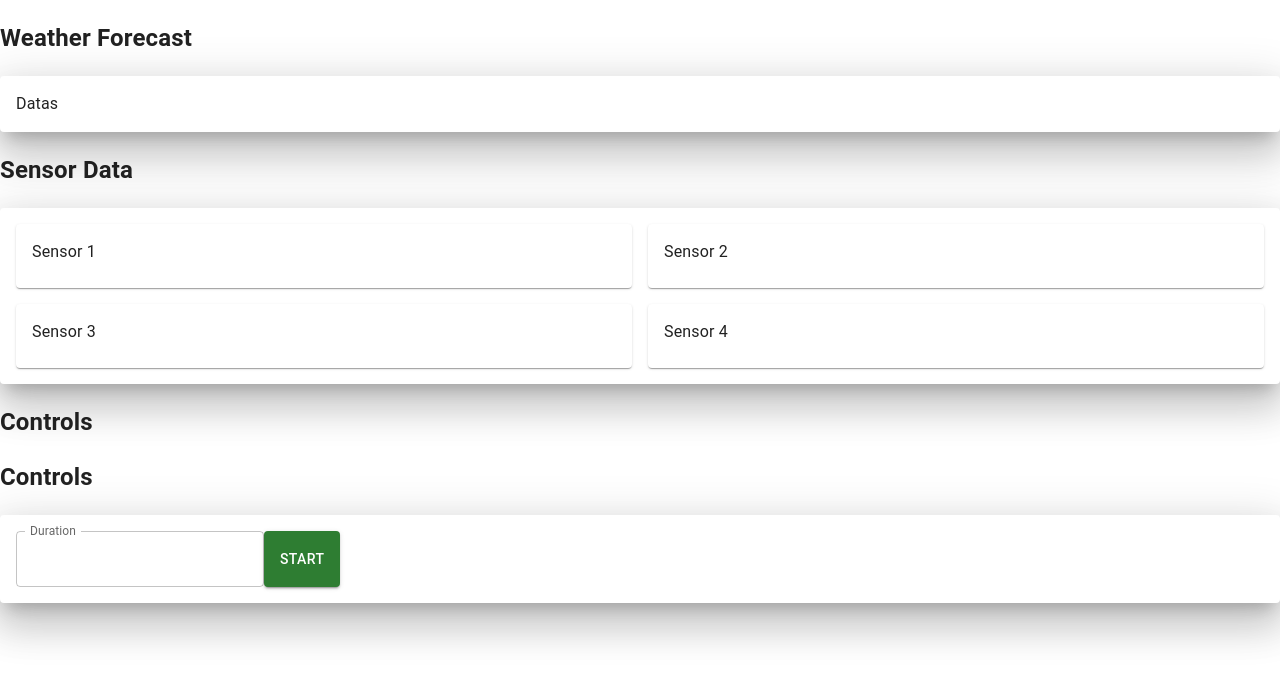
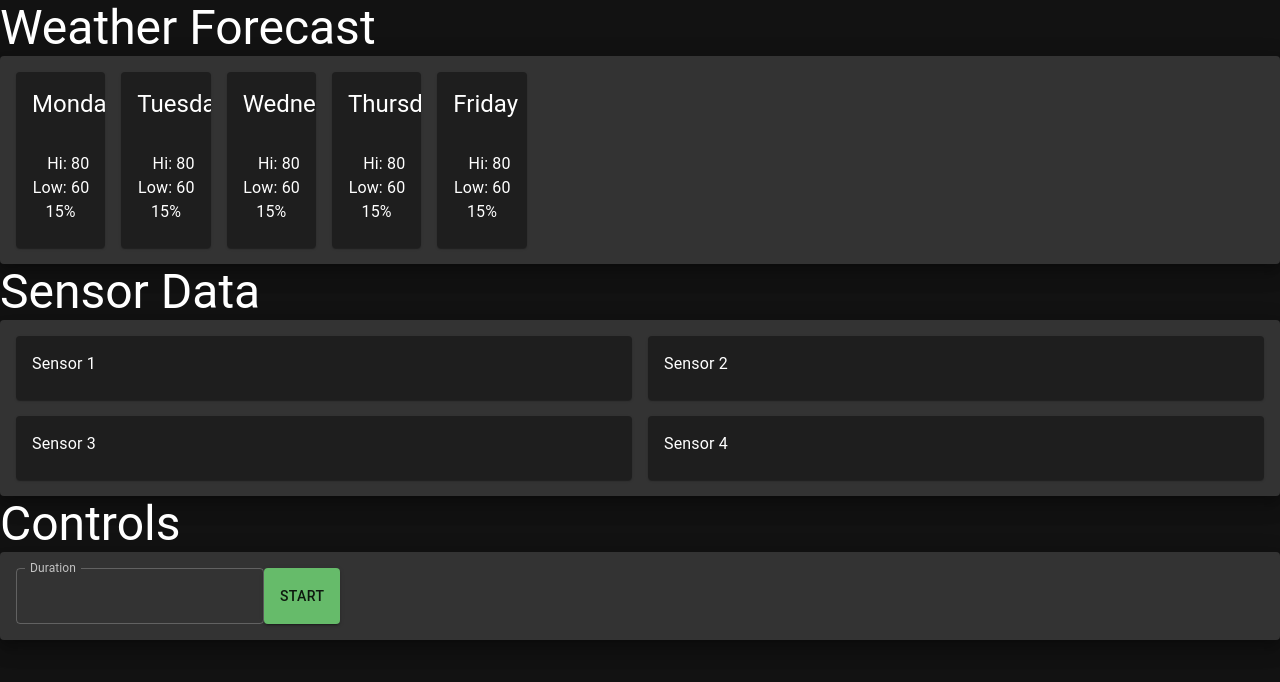
Before and after one commit to k1gardi/gardener-web, a React (Create React App) app in the folder client/: page / in a window 1280 px wide. Shown: the top 682 px of the page. Built offline with nearby package versions, Linux system fonts and the light colour scheme.

Commit message:
initial weather tile styling

```diff
--- a/client/package.json
+++ b/client/package.json
@@ -3,6 +3,7 @@
   "version": "0.1.0",
   "private": true,
   "dependencies": {
+    "@emotion/react": "^11.5.0",
     "@emotion/styled": "^11.3.0",
     "@mui/icons-material": "^5.0.4",
     "@mui/material": "^5.0.4",
--- a/client/src/App.tsx
+++ b/client/src/App.tsx
@@ -9,7 +9,7 @@ import "./App.css";
 
 const darkTheme = createTheme({
   palette: {
-    mode: "light",
+    mode: "dark",
   },
 });
 
--- a/client/src/common/mock-weather.tsx
+++ b/client/src/common/mock-weather.tsx
@@ -1,35 +1,41 @@
 import type {WeatherArray} from 'client/src/common/types';
+import icon from 'client/src/assets/sunny.png';
 
 export const mockWeather = () => {
   return Promise.resolve(([
     {
+      day: "Monday",
       high: "80",
       low: "60",
-      icon: "assets/sunny.png",
+      icon: icon,
       precip: "15%",
     },
     {
+      day: "Tuesday",
       high: "80",
       low: "60",
-      icon: "assets/sunny.png",
+      icon: icon,
       precip: "15%",
     },
     {
+      day: "Wednesday",
       high: "80",
       low: "60",
-      icon: "assets/sunny.png",
+      icon: icon,
       precip: "15%",
     },
     {
+      day: "Thursday",
       high: "80",
       low: "60",
-      icon: "assets/sunny.png",
+      icon: icon,
       precip: "15%",
     },
     {
+      day: "Friday",
       high: "80",
       low: "60",
-      icon: "assets/sunny.png",
+      icon: icon,
       precip: "15%",
     },
   ]) as WeatherArray);
--- a/client/src/common/types.ts
+++ b/client/src/common/types.ts
@@ -1,4 +1,5 @@
 export interface WeatherData {
+    day: string;
     high: string;
     low: string;
     icon: string;
--- a/client/src/common/weather-query-provider.tsx
+++ b/client/src/common/weather-query-provider.tsx
@@ -1,8 +1,7 @@
 import {useState, createContext, useContext} from "react";
-import type {ReactNode, FunctionComponent, ReactElement} from "react";
+import type {ReactNode, FunctionComponent} from "react";
 import {
   useQuery,
-  useQueryClient,
   QueryClient,
   QueryClientProvider,
 } from "react-query";
@@ -31,7 +30,7 @@ const WeatherFetcher: FunctionComponent<{children?: ReactNode}> = ({
 
   useQuery("weather", mockWeather, {
     cacheTime: Infinity,
-    enabled: context.length == 0,
+    enabled: context.length === 0,
     onSuccess: (data) => {
       setContext(data);
     },
@@ -43,7 +42,7 @@ const WeatherFetcher: FunctionComponent<{children?: ReactNode}> = ({
   );
 };
 
-export const useCount = () => {
+export const useWeather = () => {
   const context = useContext(WeatherContext);
 
   if (context === undefined) {
--- a/client/src/components/controls.tsx
+++ b/client/src/components/controls.tsx
@@ -1,10 +1,15 @@
+import {Paper, Typography} from "@mui/material";
 import {ManualTimer} from "./manual-control";
 
 export const Controls = () => {
   return (
     <div>
-      <h2>Controls</h2>
-      <ManualTimer />
+      <Typography variant="h3" component="h2">
+        Controls
+      </Typography>
+      <Paper elevation={12}>
+        <ManualTimer />
+      </Paper>
     </div>
   );
 };
--- a/client/src/components/manual-control.tsx
+++ b/client/src/components/manual-control.tsx
@@ -1,7 +1,6 @@
-import {useRef, useState} from "react";
+import {useState} from "react";
 import type {ChangeEvent} from "react";
 import {
-  Paper,
   Box,
   Alert,
   TextField,
@@ -75,9 +74,6 @@ export const ManualTimer = () => {
   );
 
   return (
-    <div>
-      <h2>Controls</h2>
-      <Paper elevation={24}>
     <Box p={2}>
       <FormGroup row>
         <TextField
@@ -116,7 +112,5 @@ export const ManualTimer = () => {
         </Snackbar>
       </FormGroup>
     </Box>
-      </Paper>
-    </div>
   );
 };
--- a/client/src/components/sensor-data.tsx
+++ b/client/src/components/sensor-data.tsx
@@ -3,8 +3,10 @@ import {Grid, Card, CardContent, Typography, Paper, Box} from "@mui/material";
 export const SensorData = () => {
   return (
     <div>
-      <h2>Sensor Data</h2>
-      <Paper elevation={24}>
+      <Typography variant="h3" component="h2">
+        Sensor Data
+      </Typography>
+      <Paper elevation={12}>
         <Box p={2}>
           <Grid container spacing={2}>
             <Grid item xs={6}>
--- a/client/src/components/weather-forecast.tsx
+++ b/client/src/components/weather-forecast.tsx
@@ -1,12 +1,65 @@
-import {Paper, Box, Typography} from "@mui/material";
+import {
+  Paper,
+  Box,
+  Grid,
+  Card,
+  CardContent,
+  Typography,
+  CardHeader,
+} from "@mui/material";
+import {useWeather} from "../common/weather-query-provider";
+import {css} from "@emotion/react";
 
 export const WeatherForecast = () => {
+  const weatherData = useWeather();
+
   return (
     <div>
-      <h2>Weather Forecast</h2>
-      <Paper elevation={24}>
+      <Typography variant="h3" component="h2">
+        Weather Forecast
+      </Typography>
+      <Paper elevation={12}>
         <Box p={2}>
-          <Typography>Datas</Typography>
+          <Grid container spacing={2}>
+            {weatherData.length === 0 ? (
+              <Typography>Unable to fetch weather data</Typography>
+            ) : (
+              weatherData.map((day, index) => {
+                return (
+                  <Grid item xs={1}>
+                    {/* <p key={`weather-tile-${index}`}>
+                      {`${day.high}, ${day.low}, ${day.icon}, ${day.precip}, `}
+                    </p> */}
+                    <Card>
+                      <CardHeader title={day.day} sx={{padding: "0 8 0 8"}} />
+                      <CardContent>
+                        <div
+                          style={{
+                            display: "flex",
+                            flexDirection: "row",
+                            justifyContent: 'space-between',
+                          }}
+                        >
+                          <img
+                            src={day.icon}
+                            alt=""
+                            style={{objectFit: "contain"}}
+                          />
+                          <div style={{}}>
+                            <Typography sx={{textAlign: 'right'}}>Hi: {day.high}</Typography>
+                            <Typography sx={{textAlign: 'right'}}>Low: {day.low}</Typography>
+                          </div>
+                        </div>
+                        <p style={{margin: 0, textAlign: "center"}}>
+                          {day.precip}
+                        </p>
+                      </CardContent>
+                    </Card>
+                  </Grid>
+                );
+              })
+            )}
+          </Grid>
         </Box>
       </Paper>
     </div>
--- a/client/tsconfig.json
+++ b/client/tsconfig.json
@@ -18,7 +18,8 @@
     "resolveJsonModule": true,
     "isolatedModules": true,
     "noEmit": true,
-    "jsx": "react-jsx"
+    "jsx": "react-jsx",
+    "jsxImportSource": "@emotion/react"
   },
   "include": [
     "src"
--- a/package.json
+++ b/package.json
@@ -18,7 +18,6 @@
   "author": "",
   "license": "ISC",
   "dependencies": {
-    "@emotion/react": "^11.4.1",
     "@types/jest": "^27.0.2",
     "@types/node": "^16.10.3",
     "@types/react": "^17.0.27",
--- a/tsconfig.json
+++ b/tsconfig.json
@@ -1,7 +1,8 @@
 {
     "compilerOptions": {
         "target": "ES6",
-        "module": "commonjs"
+        "module": "commonjs",
+        "jsxImportSource": "@emotion/react"
     },
     "exclude": [
         "node_modules"
```
Also changed, not shown: 1 other file (tests, documents, lock files or other folders). Lines whose indentation alone changed are shown as unchanged.
